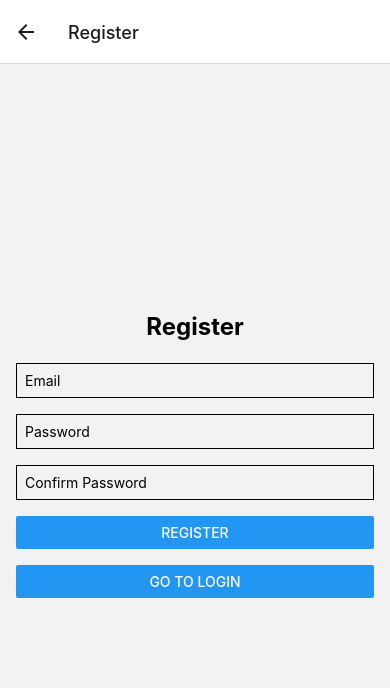
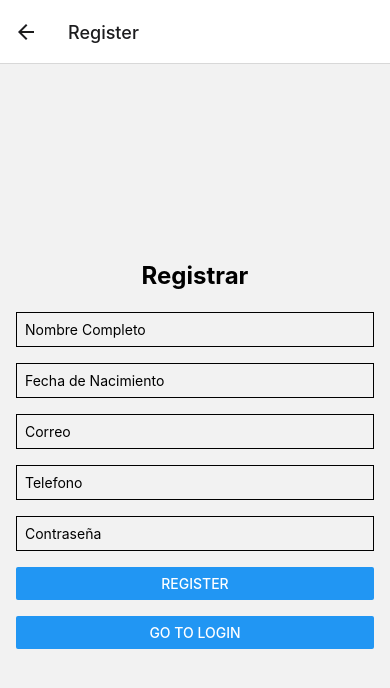
Before and after one commit to Luishp0/AcuaCodeMovil, a React Native app: screen /Register in a window 390 px wide. Shown: the top 688 px of the page. Built offline with nearby package versions, Linux system fonts and the light colour scheme.

Commit message:
registro y login iniciales igual la pagina de inicio

```diff
--- a/App.tsx
+++ b/App.tsx
@@ -3,6 +3,7 @@ import { NavigationContainer } from '@react-navigation/native';
 import { createStackNavigator } from '@react-navigation/stack';
 import LoginScreen from './screens/LoginScreen.jsx';
 import RegisterScreen from './screens/RegisterScreen.jsx';
+import HomeScreen from './screens/HomeScreen.jsx';
 
 const Stack = createStackNavigator();
 
@@ -12,6 +13,7 @@ const App = () => {
       <Stack.Navigator initialRouteName="Login">
         <Stack.Screen name="Login" component={LoginScreen} />
         <Stack.Screen name="Register" component={RegisterScreen} />
+        <Stack.Screen name="Home" component={HomeScreen}/>
       </Stack.Navigator>
     </NavigationContainer>
   );
--- a/package.json
+++ b/package.json
@@ -10,9 +10,11 @@
     "test": "jest"
   },
   "dependencies": {
+    "@react-native-community/datetimepicker": "^8.2.0",
     "@react-native-community/masked-view": "^0.1.11",
     "@react-navigation/native": "^6.1.18",
     "@react-navigation/stack": "^6.4.1",
+    "date-picker": "^0.5.0",
     "react": "18.3.1",
     "react-native": "0.75.3",
     "react-native-gesture-handler": "^2.20.0",
--- /dev/null
+++ b/screens/HomeScreen.jsx
@@ -0,0 +1,22 @@
+import React from 'react';
+import { View, Text, Button } from 'react-native';
+import tw from 'twrnc';
+
+const HomeScreen = ({ navigation }) => {
+  const handleLogout = () => {
+    // Navegar a la pantalla de Login
+    navigation.navigate('Login');
+  };
+
+  return (
+    <View style={tw`flex-1 justify-center items-center px-4`}>
+      <Text style={tw`text-3xl font-bold text-center mb-5`}>Bienvenido a la App!</Text>
+      <Text style={tw`text-lg text-center mb-5`}>
+        Aquí puedes ver la información y navegar a otras secciones de la aplicación.
+      </Text>
+      <Button title="Cerrar sesión" onPress={handleLogout} />
+    </View>
+  );
+};
+
+export default HomeScreen;
--- a/screens/LoginScreen.jsx
+++ b/screens/LoginScreen.jsx
@@ -1,22 +1,56 @@
-import React from 'react';
-import { View, Text, TextInput, Button } from 'react-native';
-import tw from 'twrnc';  // Importa la librería twrnc
+import React, { useState } from 'react';
+import { View, Text, TextInput, Button, Alert } from 'react-native';
+import tw from 'twrnc';
 
 const LoginScreen = ({ navigation }) => {
+  const [email, setEmail] = useState('');
+  const [password, setPassword] = useState('');
+
+  const handleLogin = async () => {
+    try {
+      const response = await fetch('http://10.0.2.2:8000/usuario/login', {
+        method: 'POST',
+        headers: {
+          'Content-Type': 'application/json',
+        },
+        body: JSON.stringify({
+          correo: email,
+          contrasena: password,
+        }),
+      });
+
+      const result = await response.json();
+      if (response.ok) {
+        Alert.alert('Inicio de sesión exitoso');
+        // Redirecciona al usuario a la pantalla principal
+        navigation.navigate('Home'); // Ajusta el nombre de la pantalla de destino
+      } else {
+        Alert.alert('Error en el inicio de sesión', result.message || 'Usuario o contraseña incorrectos');
+      }
+    } catch (error) {
+      Alert.alert('Error de conexión:', error.message);
+    }
+  };
+
   return (
     <View style={tw`flex-1 justify-center px-4`}>
       <Text style={tw`text-2xl font-bold text-center mb-5`}>Login</Text>
       <TextInput
         placeholder="Email"
         style={tw`border p-2 mb-4`}
+        keyboardType="email-address"
+        value={email}
+        onChangeText={setEmail}
       />
       <TextInput
         placeholder="Password"
         style={tw`border p-2 mb-4`}
         secureTextEntry
+        value={password}
+        onChangeText={setPassword}
       />
       <View style={tw`mb-4`}>
-        <Button title="Login" onPress={() => alert('Logged In!')} />
+        <Button title="Login" onPress={handleLogin} />
       </View>
       <Button title="Go to Register" onPress={() => navigation.navigate('Register')} />
     </View>
--- a/screens/RegisterScreen.jsx
+++ b/screens/RegisterScreen.jsx
@@ -1,27 +1,101 @@
-import React from 'react';
-import { View, Text, TextInput, Button } from 'react-native';
+import React, { useState } from 'react';
+import { View, Text, TextInput, Button, Alert, TouchableOpacity, Platform } from 'react-native';
+import DateTimePicker from '@react-native-community/datetimepicker';
 import tw from 'twrnc';
 
 const RegisterScreen = ({ navigation }) => {
+  const [nombre, setNombre] = useState('');
+  const [fechaNacimiento, setFechaNacimiento] = useState('');
+  const [correo, setCorreo] = useState('');
+  const [telefono, setTelefono] = useState('');
+  const [contrasena, setContrasena] = useState('');
+  const [showDatePicker, setShowDatePicker] = useState(false);
+
+  const handleDateChange = (event, selectedDate) => {
+    setShowDatePicker(false);
+    if (selectedDate) {
+      const date = selectedDate.toISOString().split('T')[0]; // Formato YYYY-MM-DD
+      setFechaNacimiento(date);
+    }
+  };
+
+  const handleRegister = async () => {
+    try {
+      const response = await fetch('http://10.0.2.2:8000/usuario', {
+        method: 'POST',
+        headers: {
+          'Content-Type': 'application/json',
+        },
+        body: JSON.stringify({
+          nombre,
+          fechaNacimiento,
+          correo,
+          telefono,
+          contrasena,
+        }),
+      });
+      const result = await response.json();
+
+      if (response.ok) {
+        Alert.alert('Usuario registrado exitosamente!');
+        navigation.navigate('Login');
+      } else {
+        Alert.alert('Error al registrar usuario:', result.message || 'Inténtalo nuevamente.');
+      }
+    } catch (error) {
+      Alert.alert('Error de conexión:', error.message);
+    }
+  };
+
   return (
     <View style={tw`flex-1 justify-center px-4`}>
-      <Text style={tw`text-2xl font-bold text-center mb-5`}>Register</Text>
+      <Text style={tw`text-2xl font-bold text-center mb-5`}>Registrar</Text>
       <TextInput
-        placeholder="Email"
+        placeholder="Nombre Completo"
         style={tw`border p-2 mb-4`}
+        keyboardType='default'
+        value={nombre}
+        onChangeText={setNombre}
+      />
+      <TouchableOpacity onPress={() => setShowDatePicker(true)}>
+        <TextInput
+          placeholder="Fecha de Nacimiento"
+          style={tw`border p-2 mb-4`}
+          value={fechaNacimiento}
+          editable={false} // Esto evita que el usuario escriba manualmente
+        />
+      </TouchableOpacity>
+      {showDatePicker && (
+        <DateTimePicker
+          value={new Date()}
+          mode="date"
+          display={Platform.OS === 'ios' ? 'spinner' : 'default'}
+          onChange={handleDateChange}
+        />
+      )}
+      <TextInput
+        placeholder="Correo"
+        style={tw`border p-2 mb-4`}
+        keyboardType='email-address'
+        value={correo}
+        onChangeText={setCorreo}
       />
       <TextInput
-        placeholder="Password"
+        placeholder="Telefono"
+        style={tw`border p-2 mb-4`}
+        keyboardType='phone-pad'
+        value={telefono}
+        onChangeText={setTelefono}
+      />
+      <TextInput
+        placeholder="Contraseña"
         style={tw`border p-2 mb-4`}
         secureTextEntry
-      />
-      <TextInput
-        placeholder="Confirm Password"
-        style={tw`border p-2 mb-4`}
-        secureTextEntry
+        value={contrasena}
+        onChangeText={setContrasena}
       />
       <View style={tw`mb-4`}>
-        <Button title="Register" onPress={() => alert('Registered!')} />
+        <Button title="Register" onPress={handleRegister} />
       </View>
       <Button title="Go to Login" onPress={() => navigation.navigate('Login')} />
     </View>
```
Also changed, not shown: 1 other file (tests, documents, lock files or other folders).
